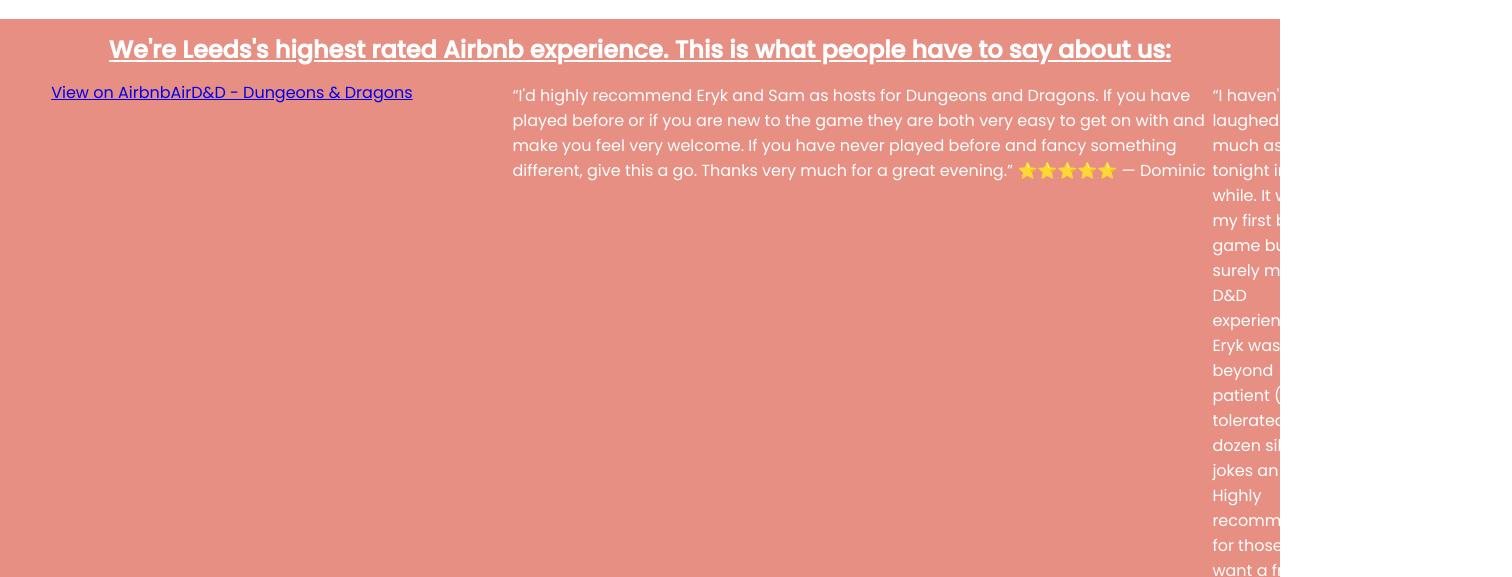
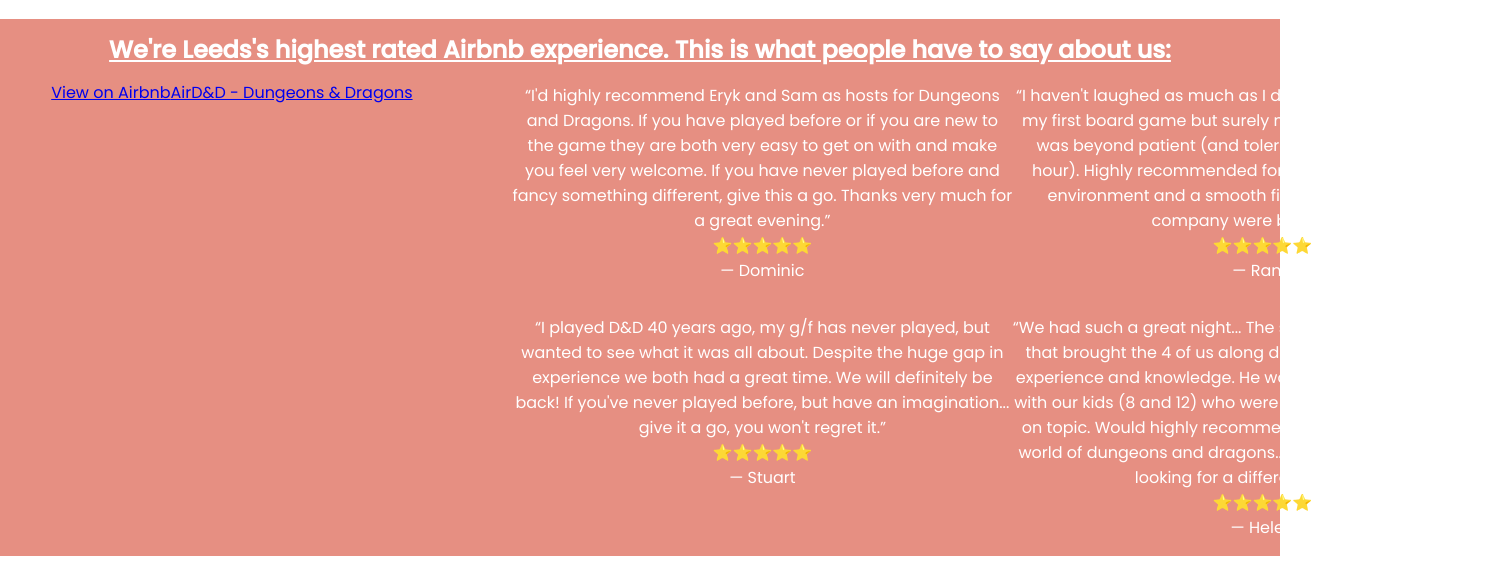
Before and after one commit to Starsky-burns/RWI, a plain HTML site: page index.html in a window 1280 px wide. Shown: the part 2804-3381 px from the top of the page, 1512 px wide, since content can reach past the window. Drawn offline with Linux system fonts and the light colour scheme; a script that the page names is missing.

Commit message:
more neatening
- typos
- more layout and justification faff

```diff
--- a/index.html
+++ b/index.html
@@ -104,23 +104,31 @@
     </div>
 
     <div class="review_grid">
-      <p>“I'd highly recommend Eryk and Sam as hosts for Dungeons and Dragons. If you have played before or if you are new to the game they are both very easy to get on with and make you feel very welcome. If you have never played before and fancy something different, give this a go. Thanks very much for a great evening.”
+      <p class="review_text">“I'd highly recommend Eryk and Sam as hosts for Dungeons and Dragons. If you have played before or if you are new to the game they are both very easy to get on with and make you feel very welcome. If you have never played before and fancy something different, give this a go. Thanks very much for a great evening.”
+        <br>
       ⭐⭐⭐⭐⭐
+        <br>
       — Dominic
       </p>
 
-      <p class="right_grid">“I haven't laughed as much as I did tonight in a while. It wasn't my first board game but surely my first D&D experience. Eryk was beyond patient (and tolerated a dozen silly jokes an hour). Highly recommended for those who want a friendly environment and a smooth first game. The game and company were both lovely.”
+      <p class="right_grid review_text">“I haven't laughed as much as I did tonight in a while. It wasn't my first board game but surely my first D&D experience. Eryk was beyond patient (and tolerated a dozen silly jokes an hour). Highly recommended for those who want a friendly environment and a smooth first game. The game and company were both lovely.”
+        <br>
       ⭐⭐⭐⭐⭐
+        <br>
       — Rana
       </p>
 
-      <p>“I played D&D 40 years ago, my g/f has never played, but wanted to see what It was all about. Despite the huge gap in experience we both had a great time. We will definitely be back! If you've never played before, but have an imagination..give it a go, you won't regret it.”
+      <p class="review_text">“I played D&D 40 years ago, my g/f has never played, but wanted to see what it was all about. Despite the huge gap in experience we both had a great time. We will definitely be back! If you've never played before, but have an imagination... give it a go, you won't regret it.”
+        <br>
       ⭐⭐⭐⭐⭐
+        <br>
       — Stuart
       </p>
 
-      <p class="right_grid">“We had such a great night... The session was well ran in a way that brought the 4 of us along despite our different levels of experience and knowledge. He was patient and good natured with our kids (8 and 12) who were at times a challenge to keep on topic. Would highly recommend as an introduction to the world of dungeons and dragons...or experienced role players looking for a different night out .”
+      <p class="right_grid review_text">“We had such a great night... The session was well ran in a way that brought the 4 of us along despite our different levels of experience and knowledge. He was patient and good natured with our kids (8 and 12) who were at times a challenge to keep on topic. Would highly recommend as an introduction to the world of dungeons and dragons... or experienced role players looking for a different night out.”
+        <br>
       ⭐⭐⭐⭐⭐
+        <br>
       — Helen
       </p>
     </div>
--- a/style.css
+++ b/style.css
@@ -116,6 +116,8 @@ body {
   display: flex;
   background: #e68f82;
   margin: auto -4vw 2vw -4vw;
+
+  justify-content: space-evenly;
 }
 
 h2 {
@@ -131,29 +133,29 @@ h2 {
 .airbnb-embed-frame {
   width:410px;
   height:300px;
-  margin: 1vw 0 auto 4vw;
+  margin: 1vw 0 2vw 4vw;
 }
 
 .review_grid {
   display: grid;
-  grid-template-columns: 700px;
+  grid-template-columns: 500px 500px;
   grid-template-rows: auto;
   grid-column-start: 1;
 
   margin: auto 4vw auto 4vw;
 }
 
-p.review_grid {
-  display: flex;
-  justify-content: center;
+p.review_text {
+  text-align: center;
+}
+
+p.emoji {
+  font-size: 22px;
 }
 
 .right_grid {
   grid-column-start: 2;
   grid-column-end: 3;
-
-  display: flex;
-  justify-content: center;
 }
 
 footer {
```
